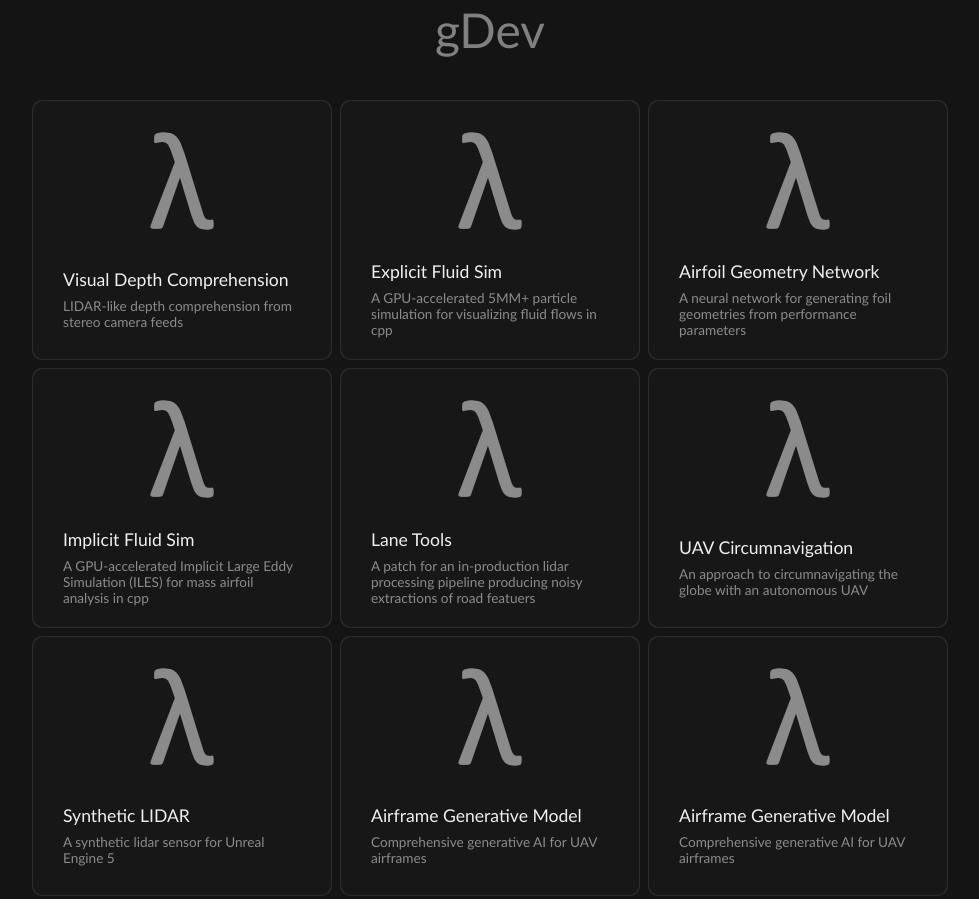
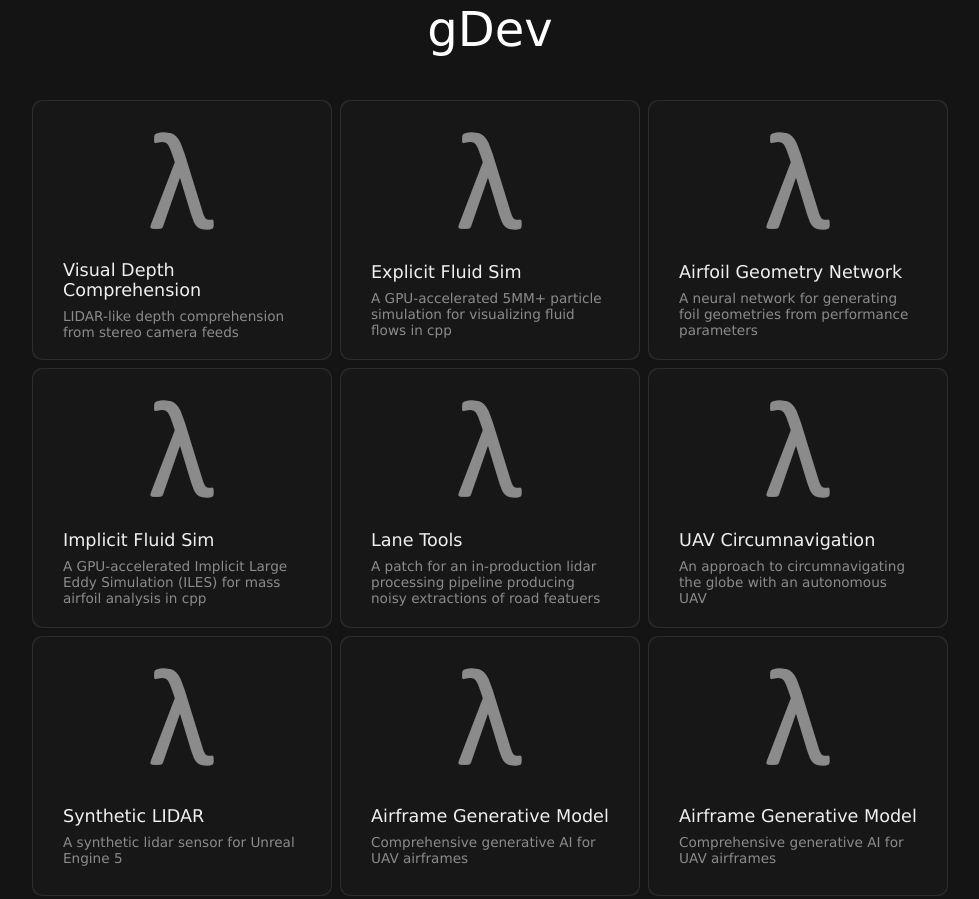
Before and after one commit to GMDowling/gmdowling.github.io, a plain HTML site: page index.html in a window 1280 px wide. Shown: the top 899 px of the page, without its empty margins (150-1129 px from the left). Drawn offline with Linux system fonts and the light colour scheme.

Commit message:
Changed site font to better supported Verdana

```diff
--- a/styles.css
+++ b/styles.css
@@ -95,7 +95,7 @@ body {
 h1, h2, h3, h4, span {
   color: rgb(240, 240, 240);
   /* font-family: "Rubik", sans-serif; */
-  font-family: "Calibri";
+  font-family: "Verdana";
   font-weight: 400;
   margin: 0px;
 }
@@ -155,8 +155,8 @@ i {
   transform: translateX(-50%);
   font-size: 48px; /* Adjust the size as needed */
   /* font-weight: bold; Optional: Enhances the visibility of the stroke */
-  font-family: 'Calibri';
-  color: grey;
+  font-family: 'Verdana';
+  color: rgb(255, 255, 255);
   z-index: 1000; /* Ensures the text is above other elements */
 }
 
```
